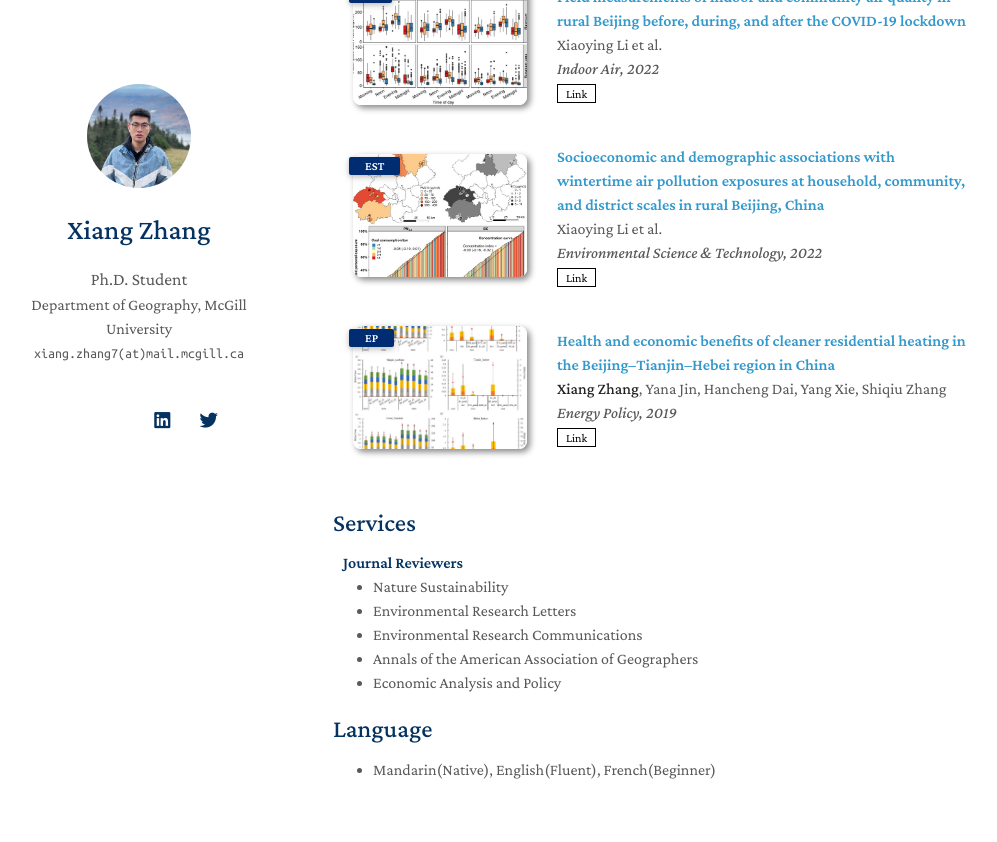
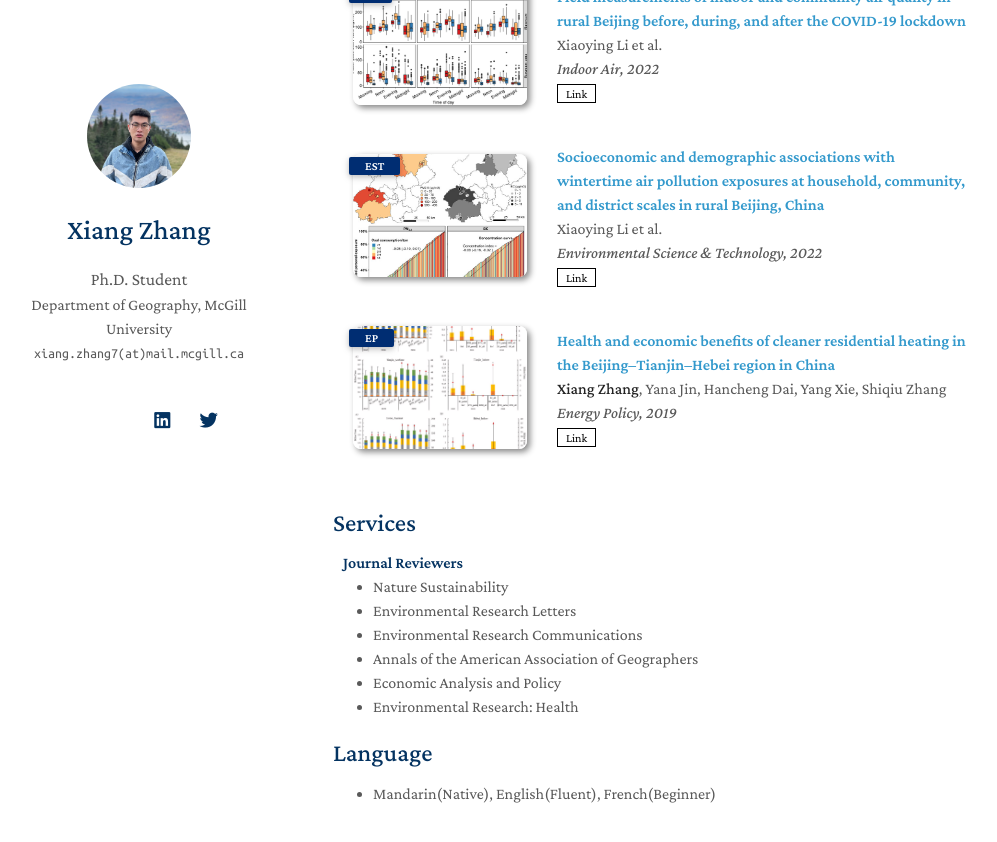
Before and after one commit to XiangShawnZhang/XiangShawnZhang.github.io, a Jekyll site: the page built from index.md, in a window 1280 px wide and 900 px high, scrolled down 1154 px. Shown: the top 842 px of the window, without its empty margins (137-1134 px from the left). Built offline with Jekyll 4.4.1, drawn with Linux system fonts in a browser that asks for light colours; nearby versions of some CDN libraries; a style sheet for code colours, icons or effects is not loaded; our own code applies the rules of GitHub Pages for plain Markdown files.

Commit message:
Update services.md

```diff
--- a/_includes/services.md
+++ b/_includes/services.md
@@ -12,5 +12,6 @@
 
   <li><a href="https://www.tandfonline.com/toc/raag20/current"><autocolor>Annals of the American Association of Geographers</autocolor></a></li>
    <li><a href="https://www.sciencedirect.com/journal/economic-analysis-and-policy"><autocolor>Economic Analysis and Policy</autocolor></a></li>
+   <li><a href="https://iopscience.iop.org/journal/2752-5309"><autocolor>Environmental Research: Health</autocolor></a></li>
 
 </ul>
```
